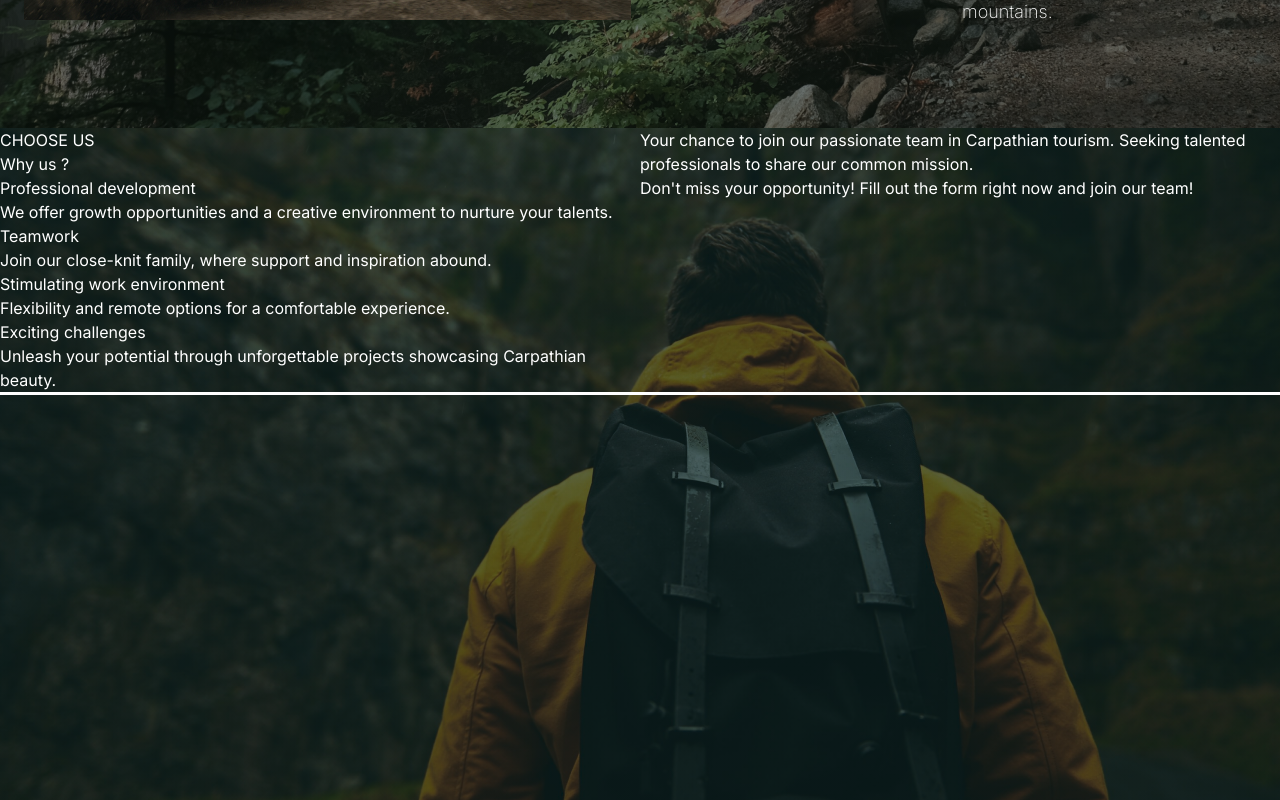
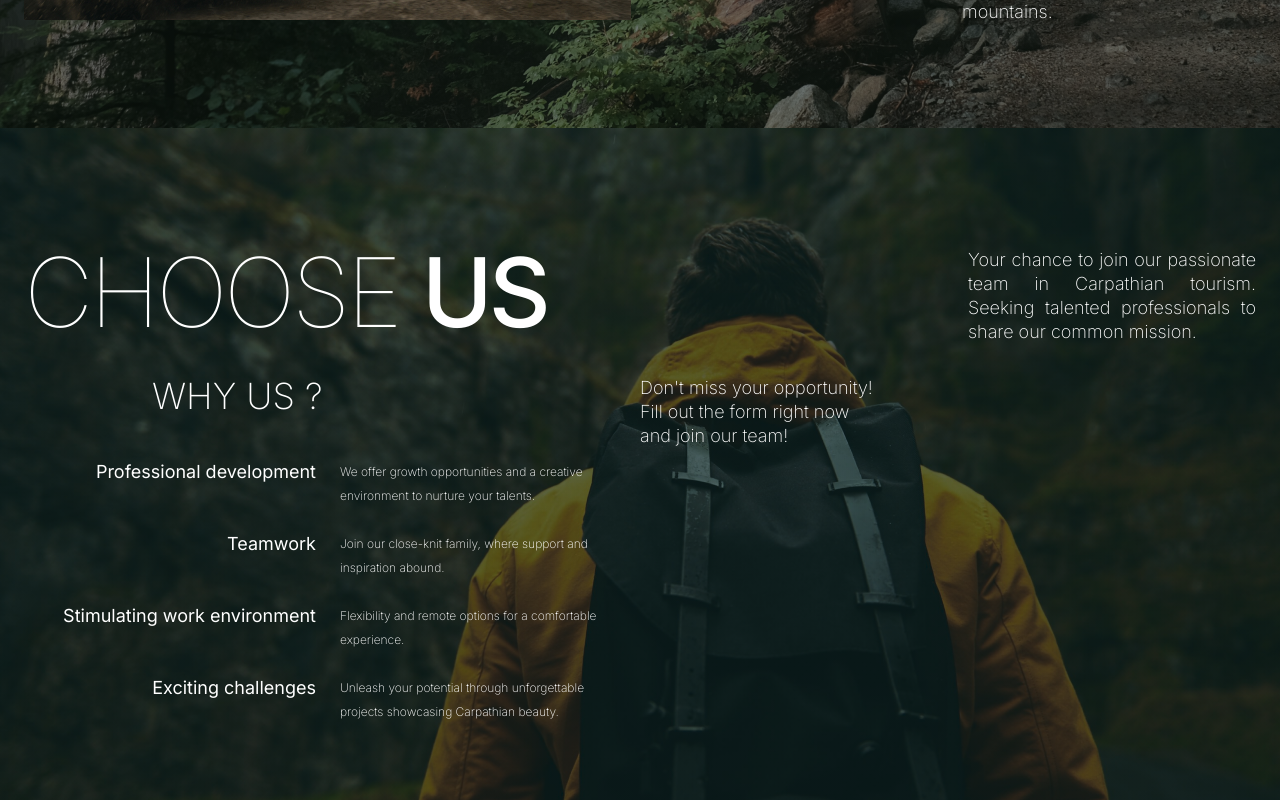
Before and after one commit to YuriyAtamanenko/CarpTravelApp, a Next.js app: page / in a window 1280 px wide. Shown: the part 2240-3040 px from the top of the page. Built offline with nearby package versions, Linux system fonts and the light colour scheme.

Commit message:
add Career section styles

```diff
--- a/app/Career/page.tsx
+++ b/app/Career/page.tsx
@@ -1,34 +1,44 @@
 export default function Career() {
   return (
-    <section className="career section" id="career">
-      <div className="flex before:mx-auto max-w-7xl outline">
-        <div className="w-1/2">
-          <h2>CHOOSE US</h2>
-          <p>Why us ?</p>
-          <ul>
-            <li>
-              <h3>Professional development</h3>
-              <p>
+    <section className="career section py-20" id="career">
+      <div className="flex container h-full mx-auto max-w-7xl p-6">
+        <div className="w-1/2 pr-3">
+          <h2 className="text-8xl font-thin uppercase leading-tight tracking-[-3.92px]">
+            CHOOSE <span className="font-medium">US</span>
+          </h2>
+          <p className="mt-6 ml-32 uppercase text-4xl font-extralight">
+            Why us ?
+          </p>
+          <ul className="mt-11 flex flex-col  gap-6">
+            <li className="flex  justify-end">
+              <h3 className="text-lg font-normal leading-6">
+                Professional development
+              </h3>
+              <p className="text-xs font-extralight leading-6 w-72 ml-6">
                 We offer growth opportunities and a creative environment to
                 nurture your talents.
               </p>
             </li>
-            <li>
-              <h3>Teamwork</h3>
-              <p>
+            <li className="flex  justify-end">
+              <h3 className="text-lg font-normal leading-6">Teamwork</h3>
+              <p className="text-xs font-extralight leading-6 w-72 ml-6">
                 Join our close-knit family, where support and inspiration
                 abound.
               </p>
             </li>
-            <li>
-              <h3>Stimulating work environment</h3>
-              <p>
+            <li className="flex  justify-end">
+              <h3 className="text-lg font-normal leading-6">
+                Stimulating work environment
+              </h3>
+              <p className="text-xs font-extralight leading-6 w-72 ml-6">
                 Flexibility and remote options for a comfortable experience.
               </p>
             </li>
-            <li>
-              <h3>Exciting challenges</h3>
-              <p>
+            <li className="flex  justify-end">
+              <h3 className="text-lg font-normal leading-6">
+                Exciting challenges
+              </h3>
+              <p className="text-xs font-extralight leading-6 w-72 ml-6">
                 Unleash your potential through unforgettable projects showcasing
                 Carpathian beauty.
               </p>
@@ -36,11 +46,11 @@ export default function Career() {
           </ul>
         </div>
         <div className="w-1/2">
-          <p>
+          <p className="mt-4 ml-auto text-lg font-extralight leading-6 w-72 text-justify">
             Your chance to join our passionate team in Carpathian tourism.
             Seeking talented professionals to share our common mission.
           </p>
-          <p>
+          <p className="mt-8 text-lg font-extralight leading-6 w-60">
             Don&apos;t miss your opportunity! Fill out the form right now and
             join our team!
           </p>
```
